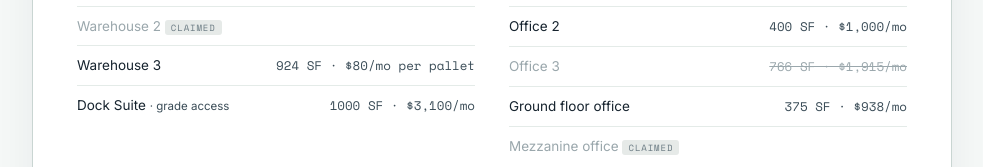
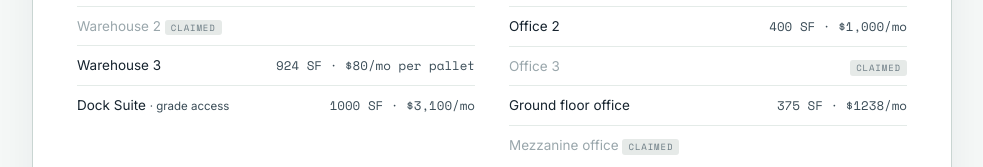
Before and after one commit to wob-tech/astro-blog-starter-template, a plain HTML site: page index.html in a window 1280 px wide. Shown: the part 728-895 px from the top of the page, without its empty margins (148-1131 px from the left). Drawn offline with nearby package versions, Linux system fonts and the light colour scheme.

Commit message:
Update index.html

```diff
--- a/index.html
+++ b/index.html
@@ -380,8 +380,8 @@
         </div>
         <div class="row"><span class="name">Office 1</span><span class="sf">283 SF &middot; $708/mo</span></div>
         <div class="row"><span class="name">Office 2</span><span class="sf">400 SF &middot; $1,000/mo</span></div>
-        <div class="row claimed"><span class="name">Office 3</span><span class="sf">766 SF &middot; $1,915/mo</span></div>
-        <div class="row"><span class="name">Ground floor office</span><span class="sf">375 SF &middot; $938/mo</span></div>
+        <div class="row claimed"><span class="name">Office 3</span><span class="claimed-pill">Claimed</span></span></div>
+        <div class="row"><span class="name">Ground floor office</span><span class="sf">375 SF &middot; $1238/mo</span></div>
         <div class="row claimed"><span class="name">Mezzanine office <span class="claimed-pill">Claimed</span></span></div>
       </div>
 
```
